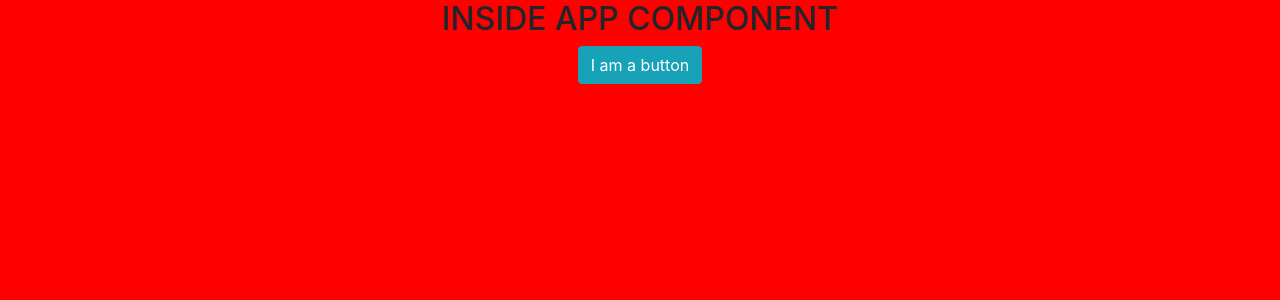
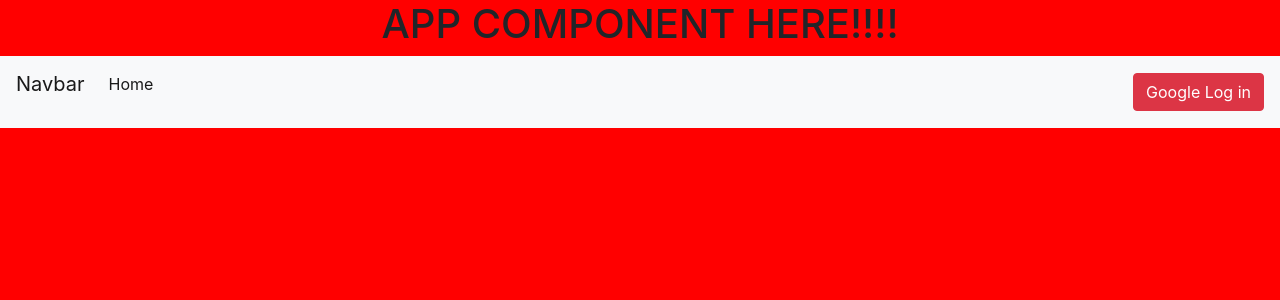
Before and after one commit to olamide87/myGarage, a React (Create React App) app: page / in a window 1280 px wide. Shown: the top 300 px of the page. Built offline with nearby package versions, Linux system fonts and the light colour scheme; no server answers.

Commit message:
login works

```diff
--- a/src/App/App.js
+++ b/src/App/App.js
@@ -1,12 +1,52 @@
 import React from 'react';
+import firebase from 'firebase/app';
+import 'firebase/auth';
+
+import fbConnection from '../helpers/data/connection';
+
+import MyNavbar from '../components/MyNavbar';
+import Auth from '../components/Auth';
+import BoardContainer from '../components/BoardContainer';
+
 import './App.scss';
 
+fbConnection();
+
 class App extends React.Component {
+  state = {
+    authed: false,
+  }
+
+  componentDidMount() {
+    this.removeListener = firebase.auth().onAuthStateChanged((user) => {
+      if (user) {
+        this.setState({ authed: true });
+      } else {
+        this.setState({ authed: false });
+      }
+    });
+  }
+
+  componentWillUnmount() {
+    this.removeListener();
+  }
+
   render() {
+    const { authed } = this.state;
+
+    const loadComponent = () => {
+      if (authed) {
+        return <BoardContainer />;
+      }
+
+      return '';
+    };
+
     return (
       <div className="App">
-        <h2>INSIDE APP COMPONENT</h2>
-        <button className="btn btn-info">I am a button</button>
+        <h1>APP COMPONENT HERE!!!!</h1>
+        <MyNavbar authed={authed} />
+        {loadComponent()}
       </div>
     );
   }
--- /dev/null
+++ b/src/components/Auth.js
@@ -0,0 +1,21 @@
+import React from 'react';
+import firebase from 'firebase/app';
+import 'firebase/auth';
+
+class Auth extends React.Component {
+  loginClickEvent = (e) => {
+    e.preventDefault();
+    const googleProvider = new firebase.auth.GoogleAuthProvider();
+    firebase.auth().signInWithPopup(googleProvider);
+  }
+
+  render() {
+    return (
+      <div className="Auth">
+        <button className='btn btn-danger' onClick={this.loginClickEvent}> Google Log in</button>
+      </div>
+    );
+  }
+}
+
+export default Auth;
--- /dev/null
+++ b/src/components/BoardContainer.js
@@ -0,0 +1,13 @@
+import React from 'react';
+
+class BoardContainer extends React.Component {
+  render() {
+    return (
+      <div className="BoardContainer">
+        <h2>BoardContainer</h2>
+      </div>
+    );
+  }
+}
+
+export default BoardContainer;
--- /dev/null
+++ b/src/components/LogOut.js
@@ -0,0 +1,20 @@
+import React from 'react';
+import firebase from 'firebase/app';
+import 'firebase/auth';
+
+class LogOut extends React.Component {
+  logoutClickEvent = (e) => {
+    e.preventDefault();
+    firebase.auth().signOut();
+  }
+
+  render() {
+    return (
+      <div className="Auth">
+        <button className='btn btn-warning' onClick={this.logoutClickEvent}> Google Log out</button>
+      </div>
+    );
+  }
+}
+
+export default LogOut;
--- /dev/null
+++ b/src/components/MyNavbar.js
@@ -0,0 +1,34 @@
+import React from 'react';
+import propTypes from 'prop-types';
+import LogOut from './LogOut';
+import Auth from './Auth';
+
+class MyNavbar extends React.Component {
+  static propTypes = {
+    authed: propTypes.bool,
+  }
+
+  render() {
+    const { authed } = this.props;
+
+    return (
+      <nav className="navbar navbar-expand-lg navbar-light bg-light">
+        <p className="navbar-brand">Navbar</p>
+        <button className="navbar-toggler" type="button" data-toggle="collapse" data-target="#navbarNav" aria-controls="navbarNav" aria-expanded="false" aria-label="Toggle navigation">
+          <span className="navbar-toggler-icon"></span>
+        </button>
+        <div className="collapse navbar-collapse" id="navbarNav">
+          <ul className="navbar-nav">
+            <li className="nav-item active">
+              <p className="nav-link">Home <span className="sr-only">(current)</span></p>
+            </li>
+          </ul>
+        </div>
+        {authed && <LogOut />}
+        {authed || <Auth />}
+      </nav>
+    );
+  }
+}
+
+export default MyNavbar;
--- /dev/null
+++ b/src/helpers/data/authData.js
@@ -0,0 +1,6 @@
+import firebase from 'firebase/app';
+import 'firebase/auth';
+
+const getUid = () => firebase.auth().currentUser.uid;
+
+export default { getUid };
--- /dev/null
+++ b/src/helpers/data/connection.js
@@ -0,0 +1,10 @@
+import firebase from 'firebase/app';
+import apiKeys from './apiKeys.json';
+
+const firebaseApp = () => {
+  if (!firebase.apps.length) {
+    firebase.initializeApp(apiKeys.firebaseKeys);
+  }
+};
+
+export default firebaseApp;
```
Also changed, not shown: src/helpers/data/apiKeys.example.json (added, +11 -0 lines), src/helpers/utils.js (added, +15 -0 lines), 1 other file (tests, documents, lock files or other folders).
